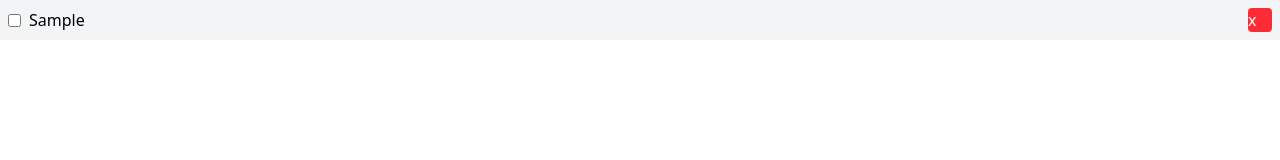
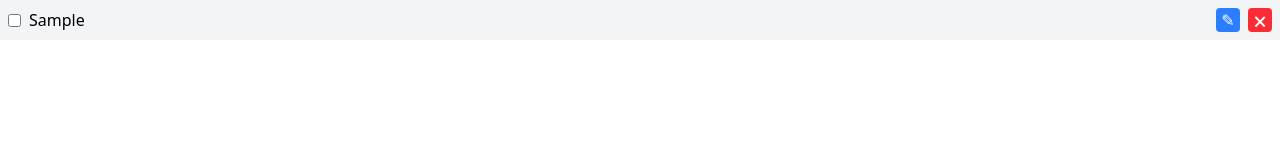
Before and after one commit to siikabb/todo-app, a React (Vite) app: page / in a window 1280 px wide. Both pictures are taken after typing "Sample" into the empty fields and a click on the button "Add Task". Shown: the top 160 px of the page. Built offline with nearby package versions, Linux system fonts and the light colour scheme.

Commit message:
implement editing tasks (messy)

```diff
--- a/package.json
+++ b/package.json
@@ -15,7 +15,8 @@
     "@tauri-apps/plugin-opener": "^2",
     "react": "^18.3.1",
     "react-dom": "^18.3.1",
-    "tailwindcss": "^4.0.0"
+    "tailwindcss": "^4.0.0",
+    "zustand": "^5.0.3"
   },
   "devDependencies": {
     "@tauri-apps/cli": "^2",
--- /dev/null
+++ b/src/components/EditModal.tsx
@@ -0,0 +1,60 @@
+import { useEffect, useState } from 'react';
+import { Task } from '../types/taskTypes';
+import { useTaskStore } from '../stores/TaskStore';
+// import { useTasks } from '../hooks/TaskHooks';
+
+const EditModal = (props: { task: Task | null; isEditing: boolean }) => {
+  if (!props.task) return null;
+
+  const [taskText, setTaskText] = useState(props.task.text);
+  const [display, setDisplay] = useState('hidden');
+
+  useEffect(() => {
+    if (props.isEditing) {
+      setDisplay('block');
+    } else {
+      setDisplay('hidden');
+    }
+  }, [props.isEditing]);
+
+  // const [isEditing, setIsEditing] = useState(props.isEditing);
+  let isEditing = props.isEditing;
+
+  const { editTask } = useTaskStore();
+
+  const handleEditTask = () => {
+    if (!taskText.trim()) return;
+    console.log(taskText);
+    // setIsEditing(false);
+    if (!props.task) return;
+    editTask(props.task.id, taskText);
+    setDisplay('hidden');
+    setTaskText('');
+  };
+
+  console.log(isEditing);
+
+  return (
+    <div
+      className={
+        'flex flex-col items-center bg-black bg-opacity-50 fixed top-0 left-0 w-screen h-screen z-50' +
+        (display === 'hidden' ? ' hidden' : '')
+      }
+    >
+      <input
+        type="text"
+        className="w-300 p-2 rounded"
+        value={taskText}
+        onChange={(e) => setTaskText(e.target.value)}
+      />
+      <button
+        onClick={handleEditTask}
+        className="bg-blue-500 text-white rounded p-2 cursor-pointer mt-2"
+      >
+        ✎
+      </button>
+    </div>
+  );
+};
+
+export default EditModal;
--- a/src/components/TaskItem.tsx
+++ b/src/components/TaskItem.tsx
@@ -1,4 +1,7 @@
+import { useEffect, useState } from 'react';
 import { TaskItemProps } from '../types/taskTypes';
+import EditModal from './EditModal';
+import { useTaskStore } from '../stores/TaskStore';
 
 const TaskItem = ({
   task,
@@ -6,6 +9,14 @@ const TaskItem = ({
   toggleComplete,
   deleteTask,
 }: TaskItemProps) => {
+  const [isEditing, setIsEditing] = useState(false);
+
+  const { editTask } = useTaskStore();
+
+  const handleEditTask = () => {
+    setIsEditing(true);
+  };
+
   return (
     <>
       <li
@@ -15,6 +26,7 @@ const TaskItem = ({
             : 'bg-gray-200 dark:bg-gray-800'
         } flex w-full`}
       >
+        <span className={`flex w-full${isEditing ? ' hidden' : ''}`}>
           <input
             type="checkbox"
             checked={task.completed}
@@ -22,7 +34,9 @@ const TaskItem = ({
             className="cursor-pointer m-auto ml-2"
           />
           <span
-          className={`p-2 ${task.completed ? 'line-through text-gray-500' : ''}
+            className={`p-2 ${
+              task.completed ? 'line-through text-gray-500' : ''
+            }
           flex-1 cursor-pointer`}
             onClick={() => toggleComplete(task.id)}
           >
@@ -31,12 +45,35 @@ const TaskItem = ({
           <button
             onClick={(e) => {
               e.preventDefault();
+              handleEditTask();
+            }}
+            className="flex text-white rounded cursor-pointer size-6 items-center justify-center m-auto mr-2 bg-blue-500"
+          >
+            ✎
+          </button>
+          <button
+            onClick={(e) => {
+              e.preventDefault();
               deleteTask(task.id);
             }}
-          className="flex ml-auto bg-red-500 text-white rounded cursor-pointer size-6 m-auto mr-2"
+            className="flex ml-auto bg-red-500 text-white rounded cursor-pointer size-6 items-center justify-center m-auto mr-2"
           >
-          x
+            🗙
           </button>
+        </span>
+        <input
+          type="text"
+          className={`w-full p-2
+        ${isEditing ? 'block' : 'hidden'}`}
+          value={task.text}
+          onChange={(e) => editTask(task.id, e.target.value)}
+          onBlur={() => setIsEditing(false)}
+          onKeyDown={(e) => {
+            if (e.key === 'Enter') {
+              setIsEditing(false);
+            }
+          }}
+        />
       </li>
     </>
   );
--- a/src/hooks/TaskHooks.ts
+++ b/src/hooks/TaskHooks.ts
@@ -21,7 +21,11 @@ const useTasks = (initialTasks: Task[]) => {
     setTasks(tasks.filter((task) => task.id !== id));
   };
 
-  return { tasks, addTask, toggleComplete, deleteTask };
+  const editTask = (id: number, text: string) => {
+    setTasks(tasks.map((task) => (task.id === id ? { ...task, text } : task)));
+  };
+
+  return { tasks, addTask, toggleComplete, deleteTask, editTask };
 };
 
 export { useTasks };
--- /dev/null
+++ b/src/stores/TaskStore.ts
@@ -0,0 +1,45 @@
+import { create } from 'zustand';
+import { Task } from '../types/taskTypes';
+
+type TaskStore = {
+  tasks: Task[];
+  addTask: (text: string) => void;
+  toggleComplete: (id: number) => void;
+  deleteTask: (id: number) => void;
+  editTask: (id: number, text: string) => void;
+  editedTask: Task | null;
+  isEditing: boolean;
+};
+
+export const useTaskStore = create<TaskStore>((set, get) => ({
+  tasks: [],
+  addTask: (text: string) => {
+    const newTask: Task = {
+      id: Date.now(),
+      text,
+      completed: false,
+    };
+    set((state) => ({ tasks: [...state.tasks, newTask] }));
+  },
+  toggleComplete: (id: number) => {
+    set((state) => ({
+      tasks: state.tasks.map((task) =>
+        task.id === id ? { ...task, completed: !task.completed } : task
+      ),
+    }));
+  },
+  deleteTask: (id: number) => {
+    set((state) => ({
+      tasks: state.tasks.filter((task) => task.id !== id),
+    }));
+  },
+  editTask: (id: number, text: string) => {
+    set((state) => ({
+      tasks: state.tasks.map((task) =>
+        task.id === id ? { ...task, text } : task
+      ),
+    }));
+  },
+  editedTask: null,
+  isEditing: false,
+}));
--- a/src/types/taskTypes.ts
+++ b/src/types/taskTypes.ts
@@ -10,6 +10,7 @@ type TaskItemProps = {
   toggleComplete: (id: number) => void;
   index: number;
   deleteTask: (id: number) => void;
+  editTask?: (id: number, text: string) => void;
 };
 
 export type { Task, TaskItemProps };
--- a/src/views/Tasks.tsx
+++ b/src/views/Tasks.tsx
@@ -1,16 +1,26 @@
 import { useState } from 'react';
 import TaskItem from '../components/TaskItem';
 import { useTasks } from '../hooks/TaskHooks';
+import { useTaskStore } from '../stores/TaskStore';
+import EditModal from '../components/EditModal';
 
 const Tasks = () => {
-  const { tasks, addTask, toggleComplete, deleteTask } = useTasks([]);
+  // const { tasks, addTask, toggleComplete, deleteTask, editTask } = useTasks([]);
+  const { tasks, addTask, toggleComplete, deleteTask, editTask } =
+    useTaskStore();
 
   const [taskText, setTaskText] = useState('');
 
   const handleAddTask = () => {
     if (!taskText.trim()) return;
-    addTask({ id: Date.now(), text: taskText, completed: false });
+    addTask(taskText);
     setTaskText('');
+  };
+
+  const handleKeyDown = (e: React.KeyboardEvent<HTMLInputElement>) => {
+    if (e.key === 'Enter') {
+      handleAddTask();
+    }
   };
 
   return (
@@ -22,6 +32,7 @@ const Tasks = () => {
               key={task.id}
               task={task}
               toggleComplete={toggleComplete}
+              editTask={editTask}
               deleteTask={deleteTask}
               index={index}
             />
@@ -35,6 +46,7 @@ const Tasks = () => {
           onChange={(e) => setTaskText(e.target.value)}
           placeholder="Add a new task"
           className="w-full dark:bg-gray-700 p-2 rounded"
+          onKeyDown={handleKeyDown}
         />
         <button
           onClick={handleAddTask}
```
Also changed, not shown: 1 other file (tests, documents, lock files or other folders). Lines whose indentation alone changed are shown as unchanged.
